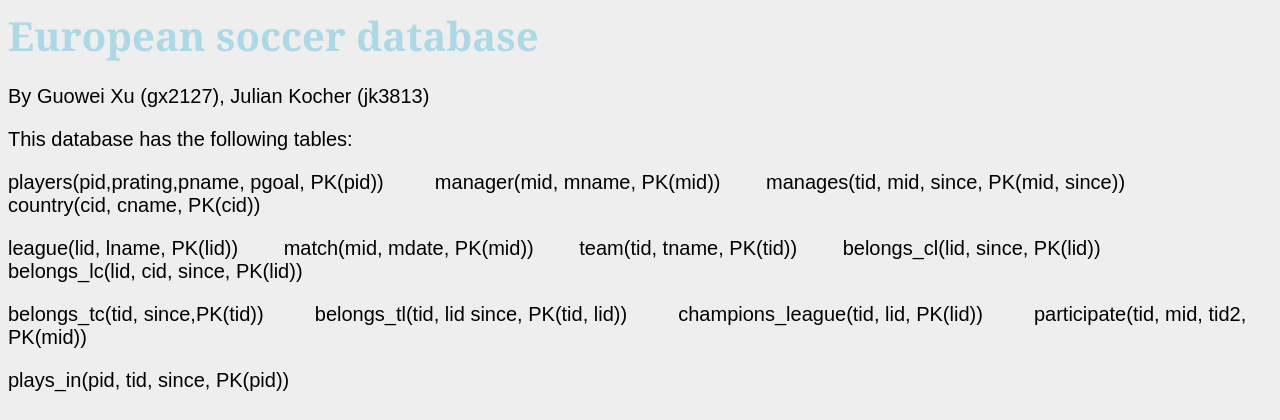
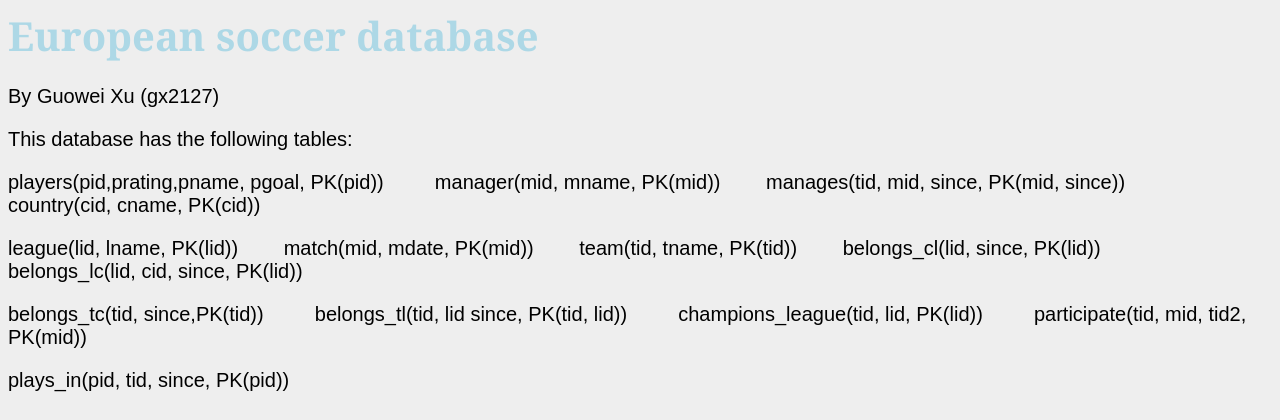
Before and after one commit to EmmittXu/DB_FrontEnd_Flask, a Flask app: template templates/home.html in a window 1280 px wide. Shown: the top 420 px of the page. Run offline with Flask 2, Linux system fonts and the light colour scheme; the template is opened without the code that fills it, so the values that code supplies are empty; parts of the project's set-up code (start-up, migrations or seed data) failed here and were passed over.

Commit message:
update home page

```diff
--- a/templates/home.html
+++ b/templates/home.html
@@ -10,7 +10,7 @@ body{
 </style>
 
 <body>
-  <h1>European soccer database</h1><p>By Guowei Xu (gx2127), Julian Kocher (jk3813)</p>
+  <h1>European soccer database</h1><p>By Guowei Xu (gx2127)</p>
   <p>This database has the following tables:</p>
   <p>players(pid,prating,pname, pgoal, PK(pid)) &emsp;&emsp;
     manager(mid, mname, PK(mid))&emsp;&emsp;
```
